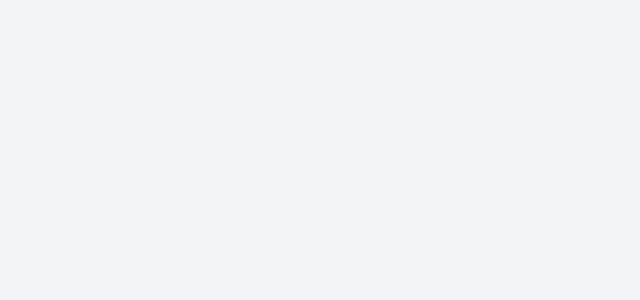
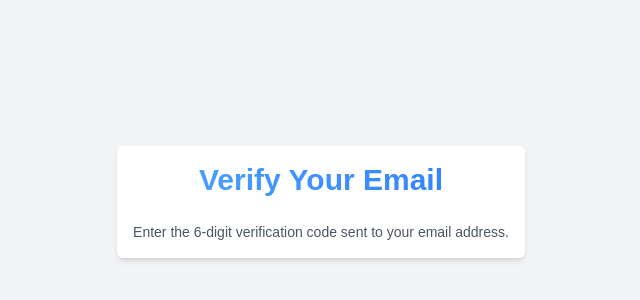
Before and after one commit to TONY-OCHIENG/PrescribeMed, a React (Vite) app in the folder client/: page /verify in a window 1280 px wide. Before the commit this address had no page. Shown: the part 198-498 px from the top of the page, without its empty margins (319-959 px from the left). Built offline with nearby package versions, Linux system fonts and the light colour scheme.

Commit message:
Adding email verification code page

```diff
--- a/client/src/App.jsx
+++ b/client/src/App.jsx
@@ -8,6 +8,7 @@ import Doctors from './pages/Doctors'
 import AddDoctors from './pages/AddDoctors'
 import Filter from './pages/Filter'
 import PatientRegistration from './auth/PatientRegistration'
+import VerificationPage from './pages/VerificationPage'
 
 function App() {
   return (
@@ -15,6 +16,7 @@ function App() {
       <Routes>
         <Route path='/' element={<Filter/>}/>
         <Route path='/register' element={<PatientRegistration/>}/>
+        <Route path='/verify' element={<VerificationPage/>}/>
         <Route path='/login' element={<AdminLogin/>}/>
         <Route path='/admin' element={<Admin/>}>
          <Route path='' element={<Dashboard/>}/>
--- a/client/src/auth/PatientRegistration.jsx
+++ b/client/src/auth/PatientRegistration.jsx
@@ -35,8 +35,9 @@ function PatientRegistration() {
     formData.append("age",patients.age)
     formData.append("password",patients.password)
 
-    axios.post("http://loclhost:5000/api/patients/registerPatient",formData)
+    axios.post("http://localhost:5000/api/patients/registerPatient",formData)
     .then((response) => {
+      console.log(response)
       if (response.data.success){
           toast.success(response.data.message)
       } else {
@@ -48,17 +49,17 @@ function PatientRegistration() {
       toast.error("An error occured")
     })
   }
-
+  console.log(patients)
   return (
     <div className='flex justify-center items-center w-full h-full'>
-        <form className='md:max-w-md px-2 w-full bg-white/50 p-4 rounded-xl shadow-md'>
+        <form onSubmit={handleSubmit} className='md:max-w-md px-2 w-full bg-white/50 p-4 rounded-xl shadow-md'>
            <h1 className='text-3xl font-bold mb-6 text-center bg-gradient-to-r from-blue-400 to-blue-600
             text-transparent bg-clip-text'>Register Account</h1>
             <Input
             icon={User}
-            name="fisrt_name"
+            name="first_name"
+            onChange={handleChange}
             type="text"
-            onChange={handleChange}
             placeholder="First name"
             required
             />
@@ -103,7 +104,7 @@ function PatientRegistration() {
              <Input
             icon={Lock}
             type="password"
-            name="password_p"
+            name="password"
             onChange={handleChange}
             placeholder="Password"
             />
--- /dev/null
+++ b/client/src/pages/VerificationPage.jsx
@@ -0,0 +1,16 @@
+import React from 'react'
+
+function VerificationPage() {
+  return (
+    <div className='w-full h-screen flex justify-center items-center'>
+        <div className='p-4 bg-white rounded-md shadow-md'>
+             <h2 className='text-3xl font-bold mb-6 text-center bg-gradient-to-r from-blue-400 to-blue-500 text-transparent bg-clip-text'>
+		       Verify Your Email
+		      </h2>
+              <p className='text-sm text-gray-600'>Enter the 6-digit verification code sent to your email address.</p>
+        </div>
+    </div>
+  )
+}
+
+export default VerificationPage
```
